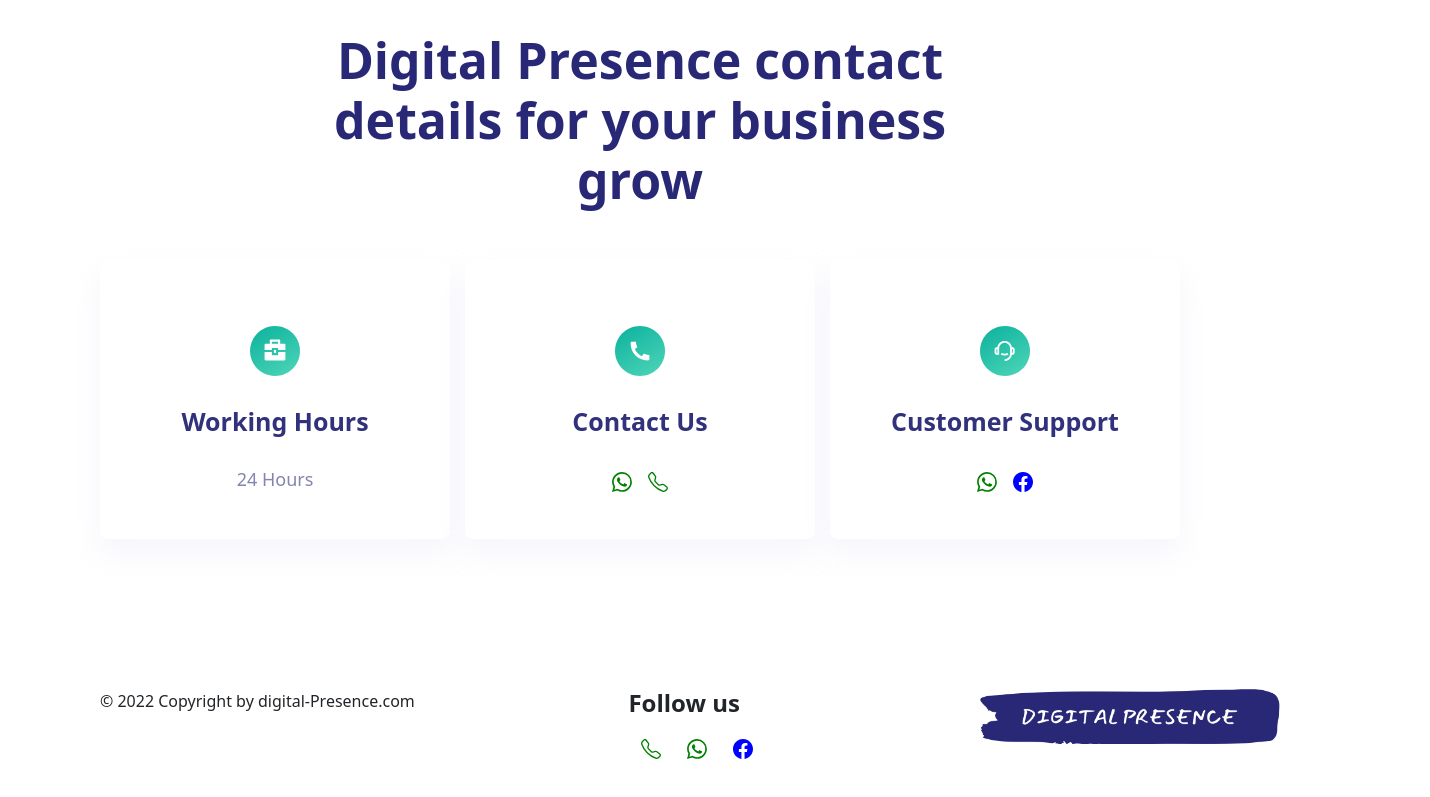
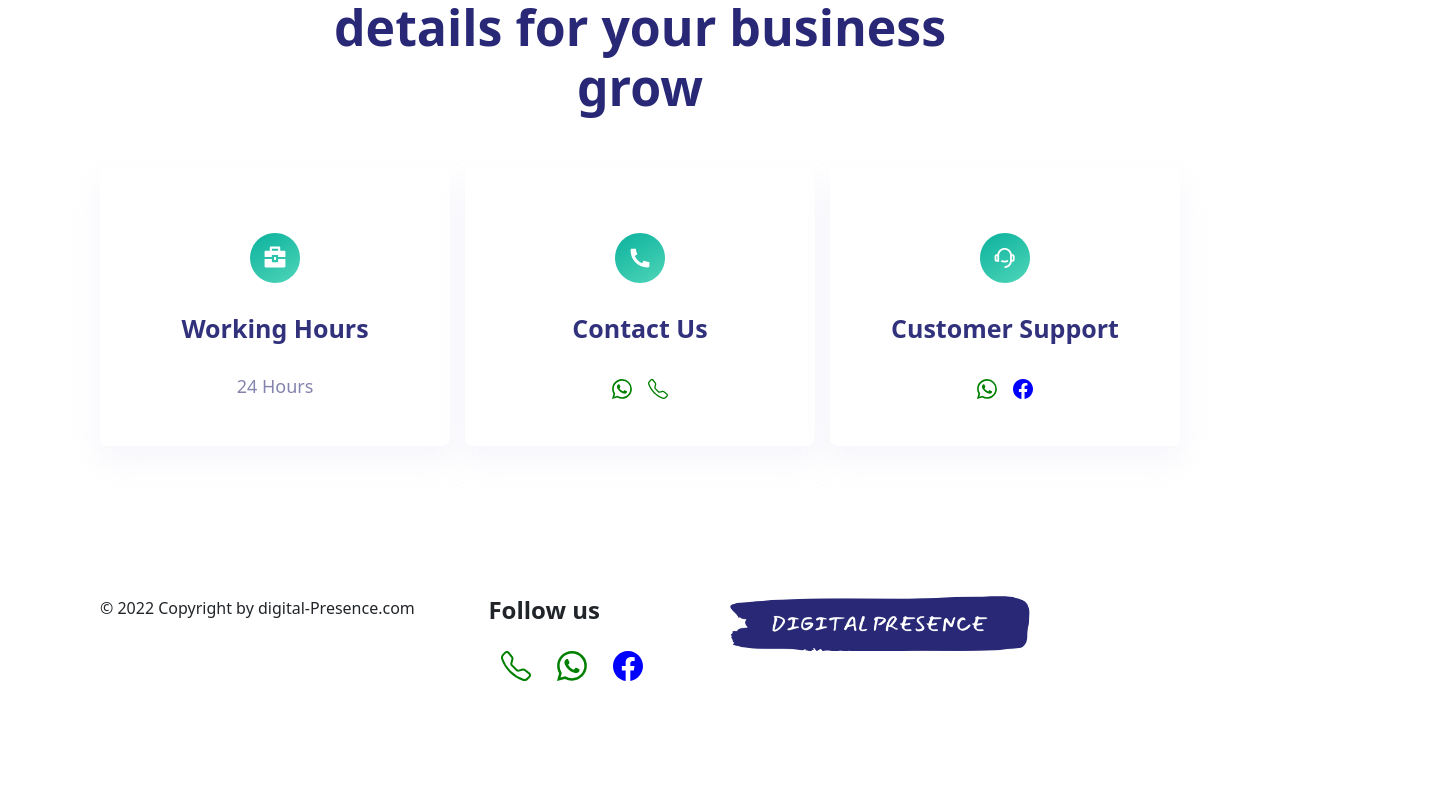
Before and after one commit to bilalmetla/digital-presence, a React (Create React App) app: page / in a window 1280 px wide. Shown: the part 4687-5484 px from the top of the page, 1430 px wide, since content can reach past the window. After the commit the page ends 5379 px from the top, so only its background shows below. Built offline with nearby package versions, Linux system fonts and the light colour scheme.

Commit message:
resized icons

```diff
--- a/src/Components/logo/index.js
+++ b/src/Components/logo/index.js
@@ -4,7 +4,7 @@ import logo from "../../assets/logo.png";
 
 function Logo(props) {
     return (
-        <div className='logo'>
+        <div>
             <img {...props} src={logo} alt={props.alt}  />
         </div>
     );
--- a/src/UseCase/footer/index.js
+++ b/src/UseCase/footer/index.js
@@ -39,15 +39,15 @@ const style = {
 		fontWeight:"bold"
 	},
 	whatsappLink: {
-		fontSize:"20px",
+		fontSize:"30px",
 		color:"green",
 	},
 	facebookLink: {
-		fontSize:"20px",
+		fontSize:"30px",
 		color:"blue",
 	},
 	telephoneLink: {
-		fontSize:"20px",
+		fontSize:"30px",
 		color:"green",
 	}
 }
```
